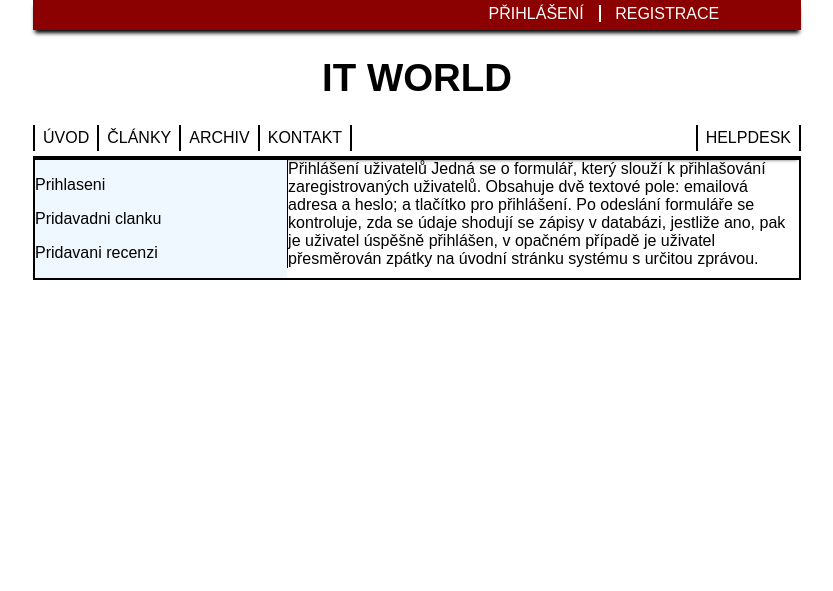
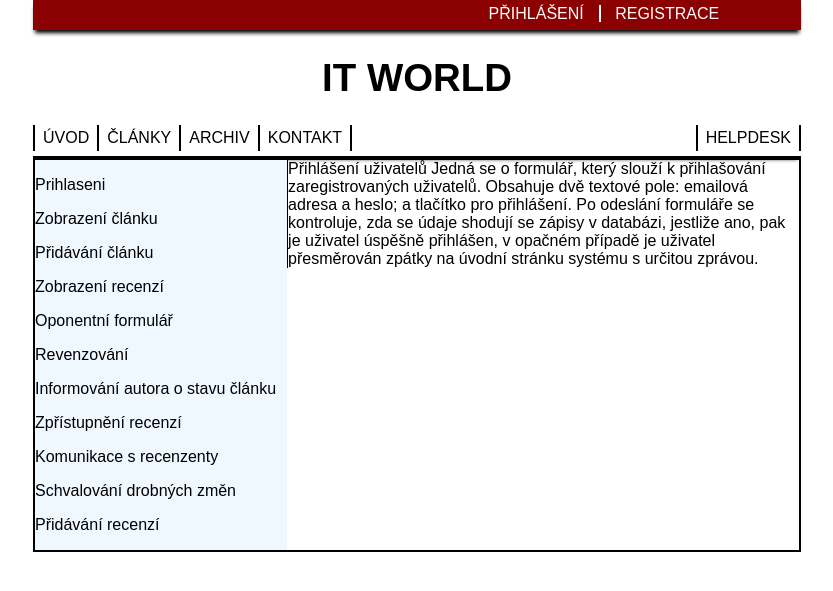
Before and after one commit to Tutislav/Softwarovi-inzenyri-xD, a PHP site: page /helpdesk.php in a window 1280 px wide. Shown: the top 591 px of the page, without its empty margins (223-1056 px from the left). Run offline with PHP 8.4, Linux system fonts and the light colour scheme; data that the repository does not hold is empty.

Commit message:
Update helpdesk.php

```diff
--- a/projekt/helpdesk.php
+++ b/projekt/helpdesk.php
@@ -37,8 +37,16 @@
         <div class="realhelpdesk" style="border: 2px solid black;float:left">
             <div class="menu" style="background-color:aliceblue; float:left;width:33%">
                 <p>Prihlaseni</p>
-                <p>Pridavadni clanku</p>
-                <p>Pridavani recenzi</p>
+				<p>Zobrazení článku</p>
+                <p>Přidávání článku</p>
+				<p>Zobrazení recenzí</p>
+				<p>Oponentní formulář</p>
+				<p>Revenzování</p>
+				<p>Informování autora o stavu článku</p>
+				<p>Zpřístupnění recenzí</p>
+				<p>Komunikace s recenzenty</p>
+				<p>Schvalování drobných změn</p>
+                <p>Přidávání recenzí</p>
             </div>
             <div class="content loginhelp" style="border-left:1px solid black;float:left;width:66%">
 Přihlášení uživatelů
```
